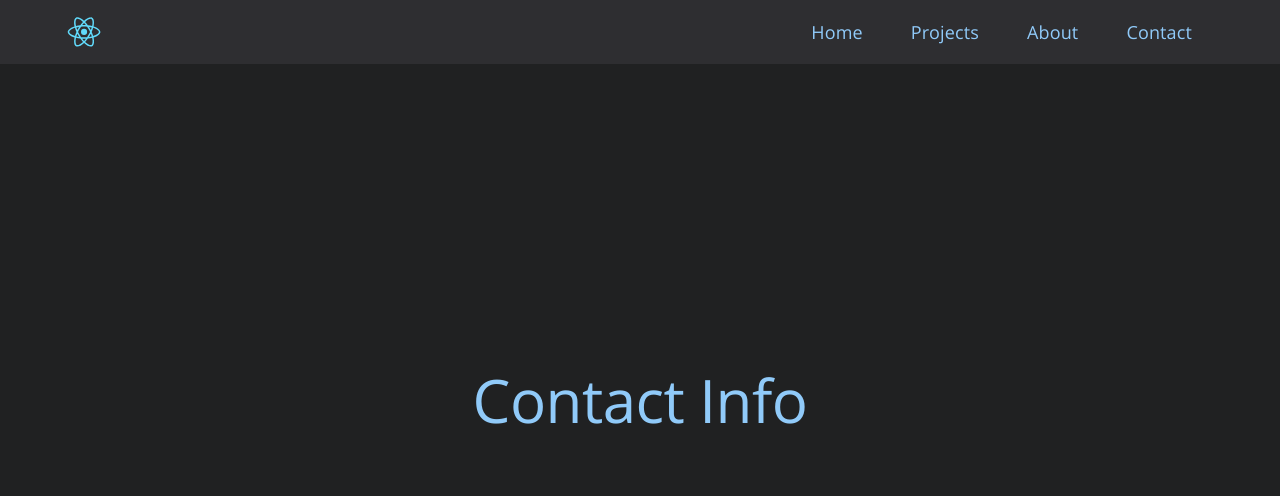
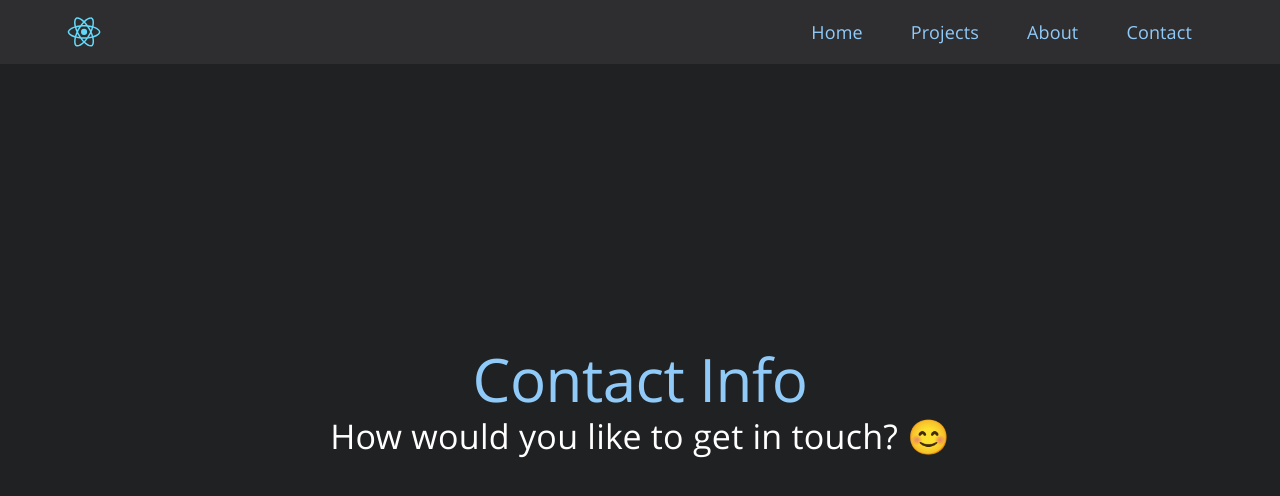
Before and after one commit to Rocker2102/my-website, a React (Create React App) app: page /contact in a window 1280 px wide. Shown: the top 496 px of the page. Built offline with nearby package versions, Linux system fonts and the light colour scheme.

Commit message:
Add secondary text to contact page

```diff
--- a/src/components/Contact.tsx
+++ b/src/components/Contact.tsx
@@ -9,6 +9,9 @@ const Contact: React.FC = () => {
                 <Typography variant="h2" color="primary" fontWeight={500} fontFamily="Raleway">
                     Contact Info
                 </Typography>
+                <Typography variant="h4" color="text.primary" fontFamily="LexendDeca Light">
+                    How would you like to get in touch? 😊
+                </Typography>
             </Box>
         </Grow>
     );
```
